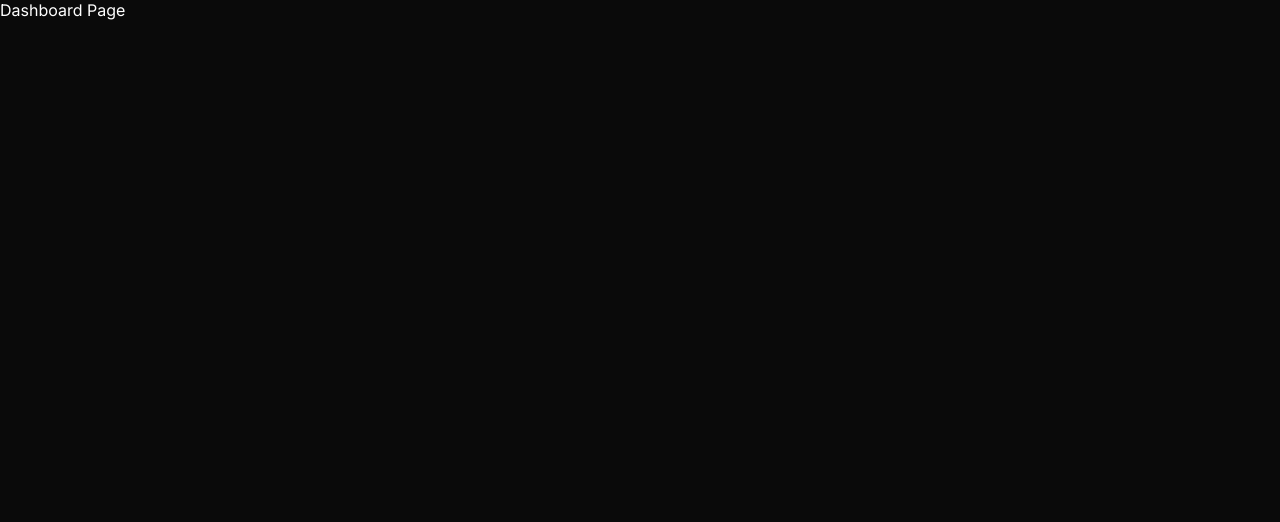
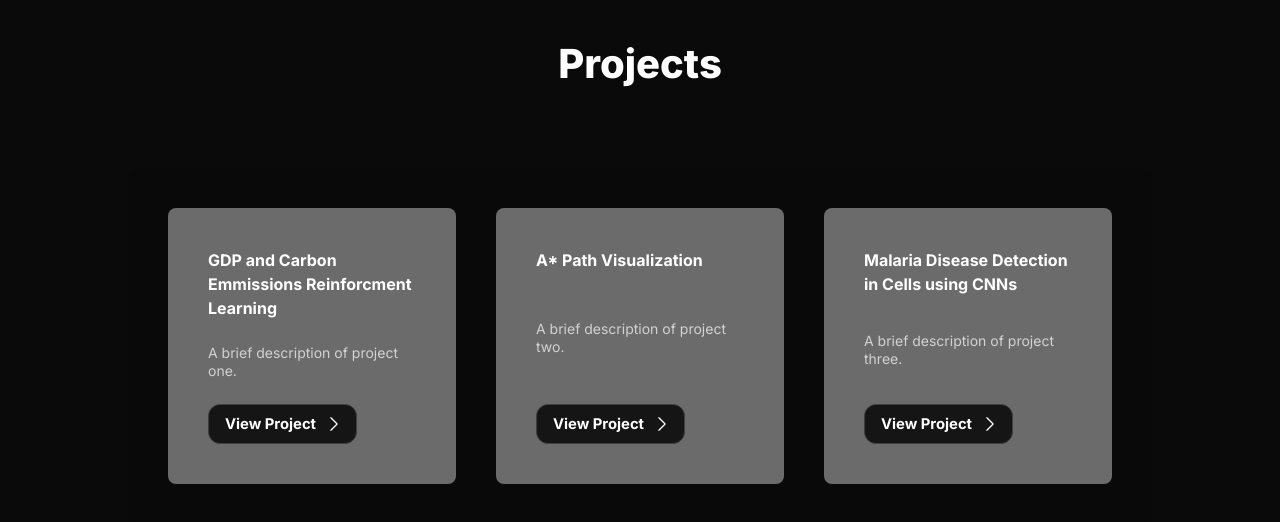
Before and after one commit to jaime-bustos/landing-page, a Next.js app: page /projects in a window 1280 px wide. Shown: the top 522 px of the page. Built offline with nearby package versions, Linux system fonts and the light colour scheme.

Commit message:
add projects/page.tsx

```diff
--- a/src/app/page.tsx
+++ b/src/app/page.tsx
@@ -7,7 +7,6 @@ import Link from 'next/link';
 
 import dynamic from 'next/dynamic';
 
-// Dynamically import the StarBackground component, disabling SSR
 const StarBackground = dynamic(() => import('../once-ui/components/StarBackground'), {
   ssr: false,
 });
@@ -21,7 +20,7 @@ export default function Home() {
 			description: "Know my story.",
 		},
 		{
-			href: "#projects",
+			href: "/projects",
 			title: "Projects",
 			description: "See all my recent projects.",
 		},
--- a/src/app/projects/page.tsx
+++ b/src/app/projects/page.tsx
@@ -1,3 +1,79 @@
-export default function Page() {
-    return <p>Dashboard Page</p>;
-  }
+"use client";
+
+import React from 'react';
+import { Flex, Grid, Heading, Text, Button } from '@/once-ui/components';
+import StarBackground from '../../once-ui/components/StarBackground';
+
+const projects = [
+  {
+    title: 'GDP and Carbon Emmissions Reinforcment Learning',
+    description: 'A brief description of project one.',
+    link: '#',
+  },
+  {
+    title: 'A* Path Visualization',
+    description: 'A brief description of project two.',
+    link: '#',
+  },
+  {
+    title: 'Malaria Disease Detection in Cells using CNNs',
+    description: 'A brief description of project three.',
+    link: '#',
+  },
+
+];
+
+const ProjectsPage = () => {
+  return (
+    <Flex
+      fillWidth paddingTop="l" paddingX="l"
+      direction="column" alignItems="center" flex={1}>
+      <StarBackground />
+      <Flex
+        position="relative"
+        as="section" overflow="hidden"
+        fillWidth minHeight="0" maxWidth={64}
+        direction="column" alignItems="center" flex={1}>
+
+        <Heading variant="display-strong-s" marginBottom="xl">
+          Projects
+        </Heading>
+
+        <Grid
+          columns="repeat(3, 1fr)"
+          tabletColumns="1col"
+          mobileColumns="1col"
+          fillWidth gap="l"
+          radius="l"
+          border="neutral-medium"
+          //borderStyle="solid-1"
+          padding="l"
+          style={{ backgroundColor: 'rgba(0, 0, 0, 0.05)', borderRadius: '12px' }}>
+          {projects.map((project, index) => (
+            <Flex
+              key={index}
+              direction="column" justifyContent="space-between"
+              padding="l"
+              gap="m"
+              style={{ backgroundColor: 'rgba(255, 255, 255, 0.4)', borderRadius: '8px' }}>
+              <Heading variant="body-strong-m">
+                {project.title}
+              </Heading>
+              <Text variant="body-default-s" onBackground="neutral-weak">
+                {project.description}
+              </Text>
+              <Button
+                href={project.link}
+                suffixIcon="chevronRight"
+                variant="secondary">
+                View Project
+              </Button>
+            </Flex>
+          ))}
+        </Grid>
+      </Flex>
+    </Flex>
+  );
+};
+
+export default ProjectsPage;
```
